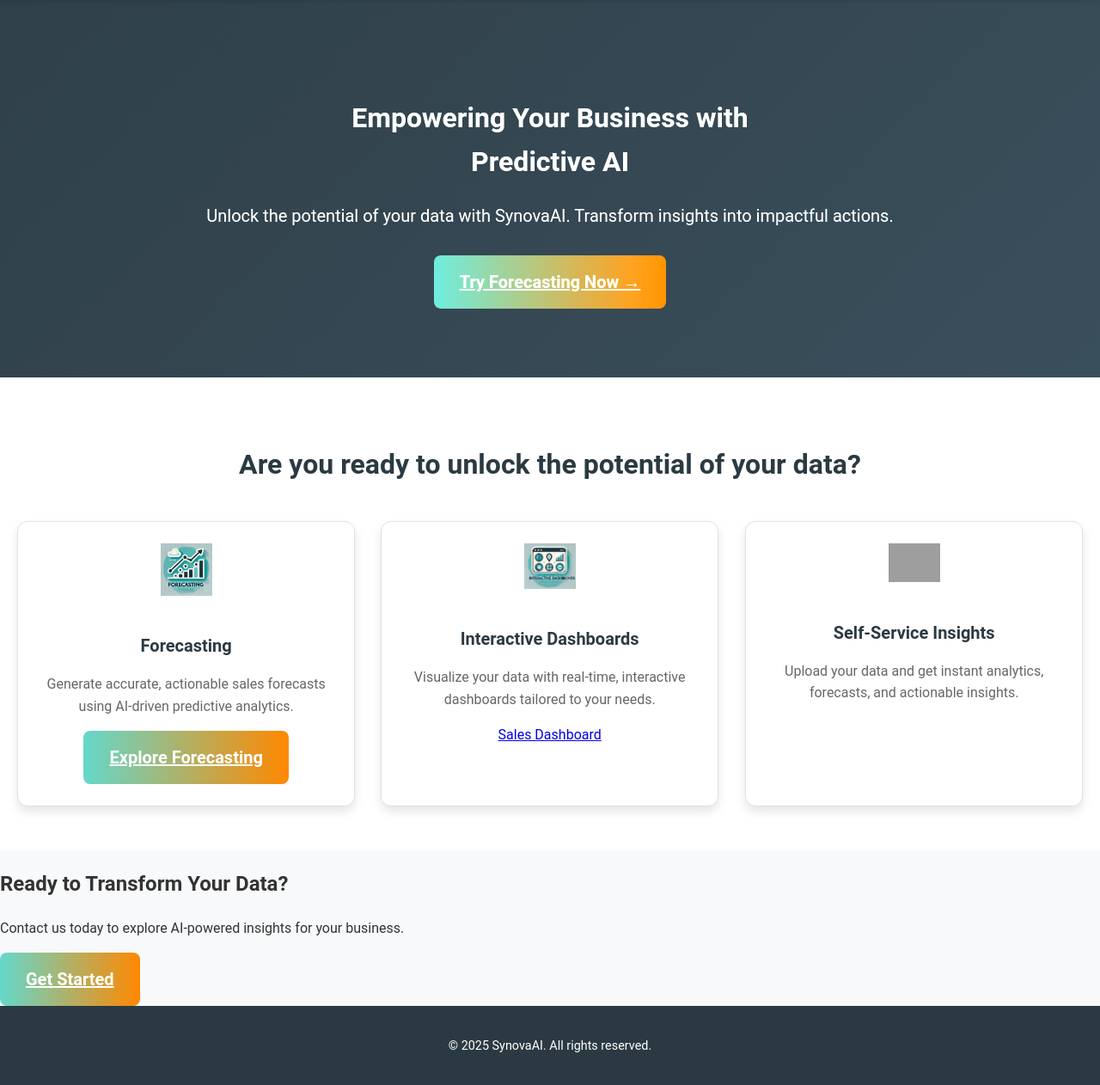
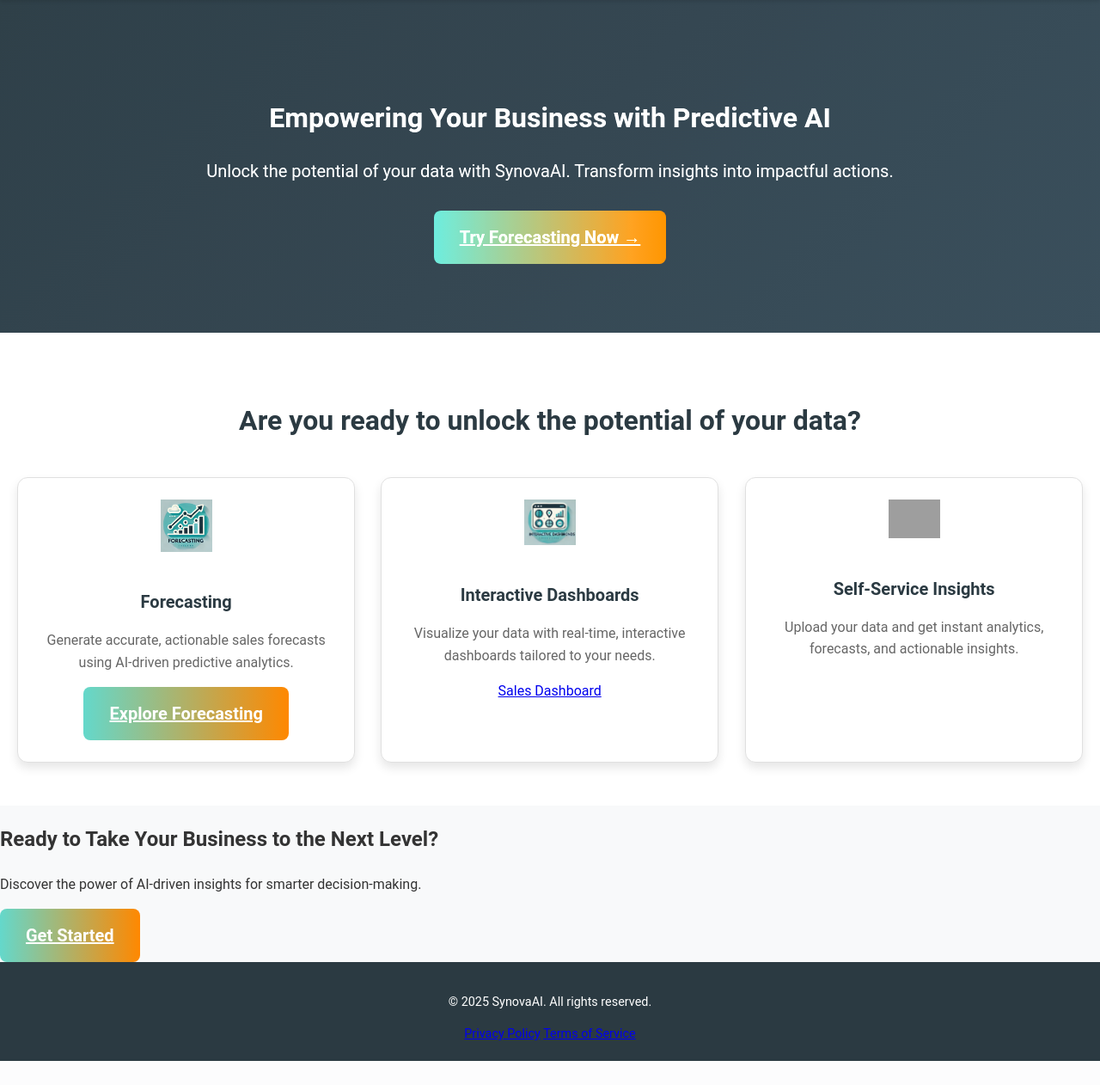
Before and after one commit to jslad2/sales-forecasting-platform, a Flask app: page / in a window 1280 px wide. Shown: the part 91-1353 px from the top of the page at 86% size. After the commit the page ends 1325 px from the top, so only its background shows below. Run offline with Flask 3, Linux system fonts and the light colour scheme; grey boxes are pictures that could not be loaded.

Commit message:
deepseek update

```diff
--- a/templates/index.html
+++ b/templates/index.html
@@ -5,6 +5,9 @@
     <meta name="viewport" content="width=device-width, initial-scale=1.0">
     <title>SynovaAI - Unlock Predictive Insights</title>
     <meta name="description" content="Empowering Your Business with Predictive AI">
+    <meta name="keywords" content="Predictive AI, Data Analytics, Business Insights, SynovaAI">
+    <meta name="author" content="SynovaAI">
+    <link rel="canonical" href="https://www.synovaai.com" />
 
     <!-- Open Graph Meta Tags for SEO -->
     <meta property="og:title" content="SynovaAI - Unlock Predictive Insights">
@@ -12,8 +15,23 @@
     <meta property="og:image" content="{{ url_for('static', filename='images/og-image.png') }}">
     <meta property="og:url" content="https://www.synovaai.com">
 
+    <!-- Twitter Card Meta Tags -->
+    <meta name="twitter:card" content="summary_large_image">
+    <meta name="twitter:title" content="SynovaAI - Unlock Predictive Insights">
+    <meta name="twitter:description" content="Empowering Your Business with Predictive AI">
+    <meta name="twitter:image" content="{{ url_for('static', filename='images/og-image.png') }}">
+
     <!-- Stylesheet -->
     <link rel="stylesheet" href="{{ url_for('static', filename='css/style.css') }}">
+    <link rel="preload" href="{{ url_for('static', filename='css/style.css') }}" as="style">
+    <link rel="preload" href="{{ url_for('static', filename='images/og-image.png') }}" as="image">
+
+    <!-- Smooth Scrolling -->
+    <style>
+        html {
+            scroll-behavior: smooth;
+        }
+    </style>
 </head>
 <body class="home-page">
 
@@ -32,9 +50,9 @@
     <!-- Hero Section -->
     <section class="hero">
         <article class="hero-text">
-            <h1>Empowering Your Business with<br><span class="highlight">Predictive AI</span></h1>
+            <h1>Empowering Your Business with <span class="highlight">Predictive AI</span></h1>
             <p>Unlock the potential of your data with SynovaAI. Transform insights into impactful actions.</p>
-            <a href="https://sales-forecasting-platform-ymmlb4pgyhgjw9gg7useb4.streamlit.app" class="cta-button primary-button" target="_blank">Try Forecasting Now →</a>
+            <a href="https://sales-forecasting-platform-ymmlb4pgyhgjw9gg7useb4.streamlit.app" class="cta-button primary-button" target="_blank" aria-label="Try Forecasting Now">Try Forecasting Now →</a>
         </article>
     </section>
 
@@ -44,32 +62,34 @@
         <div class="service-grid">
             <!-- Forecasting Service -->
             <div class="service-card show">
-                <img src="{{ url_for('static', filename='images/forecasting-icon.png') }}" alt="Forecasting Icon" loading="lazy">
+                <img src="{{ url_for('static', filename='images/forecasting-icon.png') }}" alt="AI-driven forecasting icon" loading="lazy">
                 <h3>Forecasting</h3>
                 <p>Generate accurate, actionable sales forecasts using AI-driven predictive analytics.</p>
                 <a href="https://sales-forecasting-platform-ymmlb4pgyhgjw9gg7useb4.streamlit.app" target="_blank" class="cta-button" aria-label="Explore Forecasting">Explore Forecasting</a>
             </div>
             <!-- Dashboard Service -->
             <div class="service-card show">
-                <img src="{{ url_for('static', filename='images/dashboard-icon.png') }}" alt="Dashboard Icon" loading="lazy">
+                <img src="{{ url_for('static', filename='images/dashboard-icon.png') }}" alt="Interactive dashboard icon" loading="lazy">
                 <h3>Interactive Dashboards</h3>
                 <p>Visualize your data with real-time, interactive dashboards tailored to your needs.</p>
-                <a href="{{ url_for('sales_dashboard') }}" class="text-link">Sales Dashboard</a>
+                <a href="{{ url_for('sales_dashboard') }}" class="text-link" aria-label="Sales Dashboard">Sales Dashboard</a>
             </div>
             <!-- Self-Service Insights -->
             <div class="service-card show">
-                <img src="{{ url_for('static', filename='images/self-service-icon.png') }}" alt="Self-Service Icon" loading="lazy">
+                <img src="{{ url_for('static', filename='images/self-service-icon.png') }}" alt="Self-service analytics icon" loading="lazy">
                 <h3>Self-Service Insights</h3>
                 <p>Upload your data and get instant analytics, forecasts, and actionable insights.</p>
             </div>
         </div>
     </section>
 
-    <!-- Call to Action -->
-    <section class="cta">
-        <h2>Ready to Transform Your Data?</h2>
-        <p>Contact us today to explore AI-powered insights for your business.</p>
-        <a href="{{ url_for('contact') }}" class="cta-button" aria-label="Get Started">Get Started</a>
+    <!-- Call to Action (Improved) -->
+    <section class="cta improved-cta">
+        <div class="cta-content">
+            <h2>Ready to Take Your Business to the Next Level?</h2>
+            <p>Discover the power of AI-driven insights for smarter decision-making.</p>
+            <a href="{{ url_for('contact') }}" class="cta-button" aria-label="Get Started">Get Started</a>
+        </div>
     </section>
 
     <!-- Back to Top Button -->
@@ -78,7 +98,20 @@
     <!-- Footer -->
     <footer>
         <p>&copy; 2025 SynovaAI. All rights reserved.</p>
+        <div class="legal-links">
+            <a href="{{ url_for('privacy_policy') }}">Privacy Policy</a>
+            <a href="{{ url_for('terms_of_service') }}">Terms of Service</a>
+        </div>
     </footer>
 
+    <!-- Smooth Scroll Script -->
+    <script>
+        function scrollToTop() {
+            window.scrollTo({
+                top: 0,
+                behavior: 'smooth'
+            });
+        }
+    </script>
 </body>
 </html>
```
